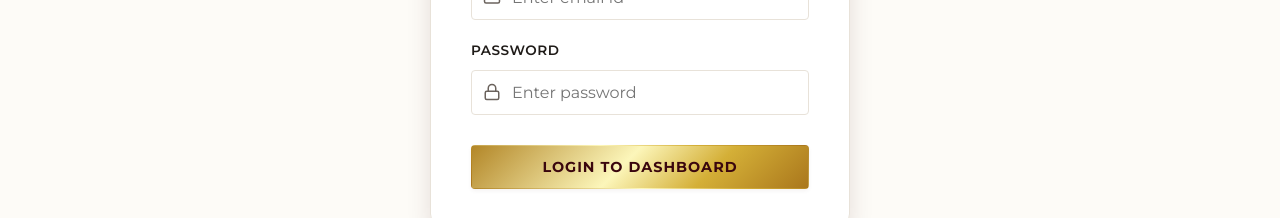
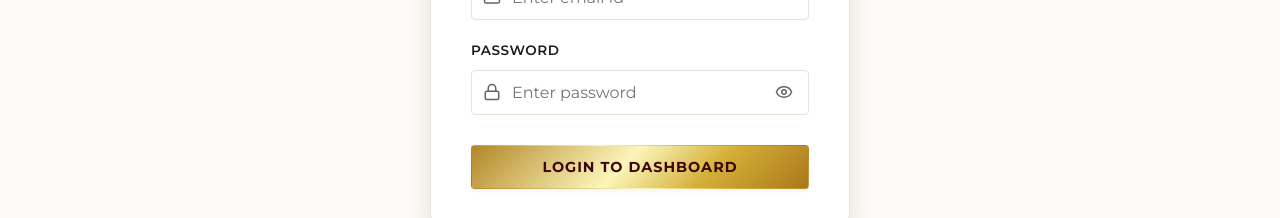
Before and after one commit to ruthikajewels-commits/ruthika-jewels, a React (Vite) app: page /admin/login in a window 1280 px wide. Shown: the part 385-603 px from the top of the page. Built offline with nearby package versions, Linux system fonts and the light colour scheme; no server answers; the database is empty; a web font is replaced by a local one.

Commit message:
feat: add show/hide password toggle to login page

```diff
--- a/src/pages/AdminLogin.jsx
+++ b/src/pages/AdminLogin.jsx
@@ -1,12 +1,13 @@
 import React, { useState } from "react";
 import { useNavigate } from "react-router-dom";
-import { Lock, Mail } from "lucide-react";
+import { Lock, Mail, Eye, EyeOff } from "lucide-react";
 import { authLogin } from "../firebase";
 import "./AdminLogin.css";
 
 export default function AdminLogin() {
   const [email, setEmail] = useState("");
   const [password, setPassword] = useState("");
+  const [showPassword, setShowPassword] = useState(false);
   const [error, setError] = useState("");
   const [loading, setLoading] = useState(false);
   const navigate = useNavigate();
@@ -59,19 +60,40 @@
             <label className="form-label" htmlFor="login-password">Password</label>
             <div style={{ position: "relative" }}>
               <input
-                type="password"
+                type={showPassword ? "text" : "password"}
                 id="login-password"
                 className="form-control"
                 placeholder="Enter password"
                 value={password}
                 onChange={(e) => setPassword(e.target.value)}
                 required
-                style={{ paddingLeft: "40px" }}
+                style={{ paddingLeft: "40px", paddingRight: "40px" }}
               />
               <Lock
                 size={18}
                 style={{ position: "absolute", left: "12px", top: "50%", transform: "translateY(-50%)", color: "var(--color-text-muted)" }}
               />
+              <button
+                type="button"
+                onClick={() => setShowPassword(prev => !prev)}
+                style={{
+                  position: "absolute",
+                  right: "12px",
+                  top: "50%",
+                  transform: "translateY(-50%)",
+                  background: "none",
+                  border: "none",
+                  cursor: "pointer",
+                  color: "var(--color-text-muted)",
+                  padding: "4px",
+                  display: "flex",
+                  alignItems: "center"
+                }}
+                title={showPassword ? "Hide password" : "Show password"}
+                aria-label={showPassword ? "Hide password" : "Show password"}
+              >
+                {showPassword ? <EyeOff size={18} /> : <Eye size={18} />}
+              </button>
             </div>
           </div>
 
```
